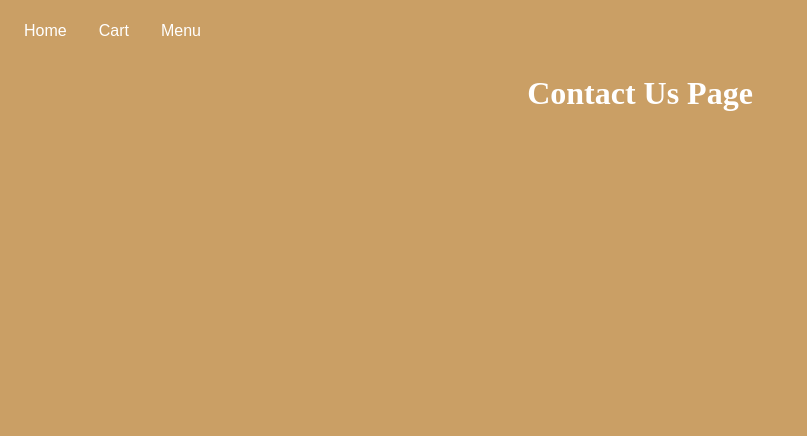
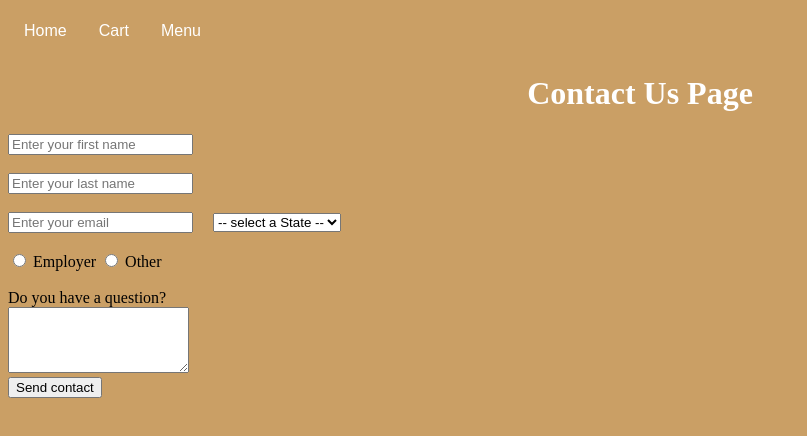
Before and after one commit to tjb6295/Deploying-to-Heroku-, a website: page public/contact.html in a window 1280 px wide. Shown: the whole page, without its empty margins (0-807 px from the left). Drawn offline with nearby package versions, Linux system fonts and the light colour scheme; no server answers; some icons are missing.

Commit message:
contact-page commit

```diff
--- a/public/contact.html
+++ b/public/contact.html
@@ -37,4 +37,38 @@
     </div>
 
     <h1>Contact Us Page</h1>
+    <form onsubmit="return false"></form>
+
+<input type="text" placeholder="Enter your first name" id="firstName">
+<br>
+<br>
+
+<input type="text" placeholder="Enter your last name" id="lastName">
+<br>
+<br>
+
+<input type="email" placeholder="Enter your email" id="email">
+
+<select id="state">
+ <option disabled selected value> -- select a State -- </option>
+ <option value="Pennsylvania">Pennsylvania</option>
+ <option value="NewYork">New York</option>
+ <option value="California">California</option>
+ <option value="Other">Other</option>
+</select>
+<br>
+<br>
+
+<input type="radio" id="Employer" name="discription" value="employer"> Employer
+<input type="radio" id="Other" name="discription" value="other"> Other
+<br>
+<br>
+
+<span>Do you have a question?</span>
+<br>
+
+<textarea id="question" rows="4"></textarea>
+<br>
+
+<button onclick="sendContact();">Send contact</button>
 </body>
--- a/public/script/script.js
+++ b/public/script/script.js
@@ -36,3 +36,51 @@ function makeRequest(){
       }
   });
 }
+
+
+
+// for contact form credit to codebrainer https://www.codebrainer.com/blog/contact-form-in-javascript
+let discriptionValue = Other.checked ? "employer" : "other"
+
+//I commented this part out for now but I would like to eventually make it so that the information is actually sent to
+//my email, I felt that this was to involved for now and would take me a couple hours to work out
+// function getDiscription() {
+//     return document.querySelector('input[name="discription"]:checked')
+//    }
+
+//    document.addEventListener("DOMContentLoaded", function() {
+//     fields.firstName = document.getElementById('firstName');
+//     fields.lastName = document.getElementById('lastName');
+//     fields.email = document.getElementById('email');
+//     fields.country = document.getElementById('state');
+//     fields.question = document.getElementById('question');
+//    })
+
+//    function isNotEmpty(value) {
+//     if (value == null || typeof value == 'undefined' ) return false;
+//     return (value.length > 0);
+//    }
+
+//    function isNumber(num) {
+//     return (num.length > 0) && !isNaN(num);
+//    }
+
+   //method which initializes my variables
+   class User {
+    constructor(firstName, lastName, discription, state, email, question) {
+    this.firstName = firstName;
+    this.lastName = lastName;
+    this.discription = discription;
+    this.state = state;
+    this.email = email;
+    this.question = question;
+    }
+   }
+
+   function sendContact() {
+       //this alert is sent after the send contact button is pushed
+        alert(firstName.value + " " + "thanks for reaching out!");
+
+        //attempted to actually send this info to my email couldnt figure it out
+        location = "mailto:thomas.j.beck23@gmail.com";
+   }
```
